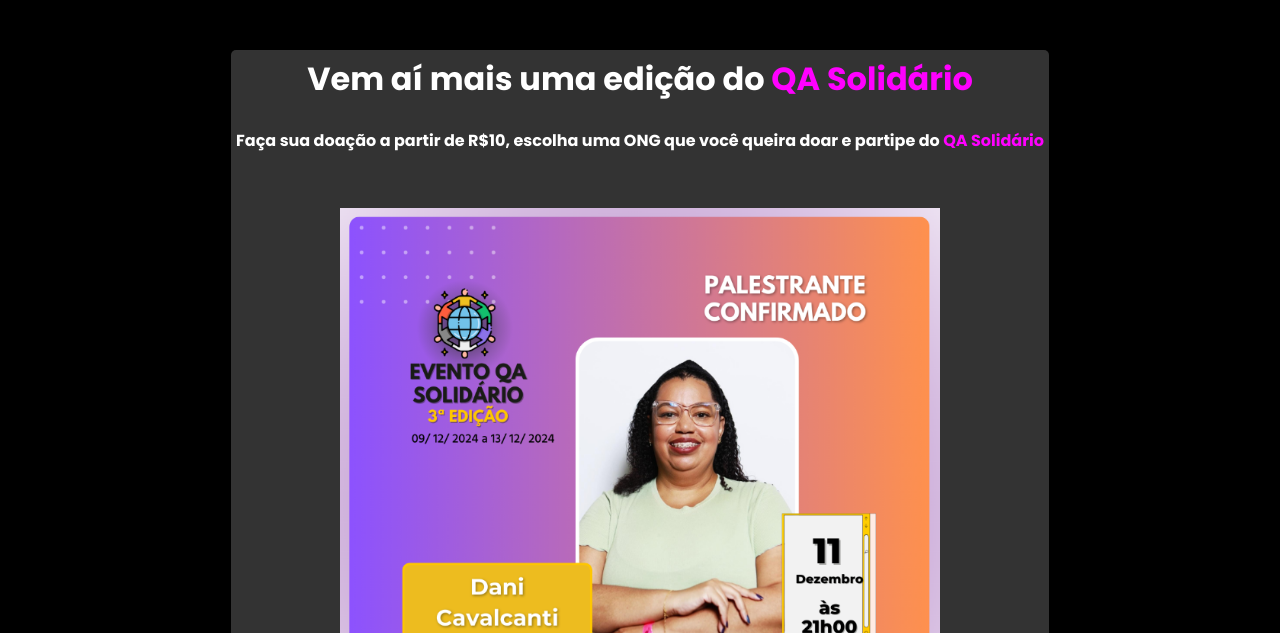
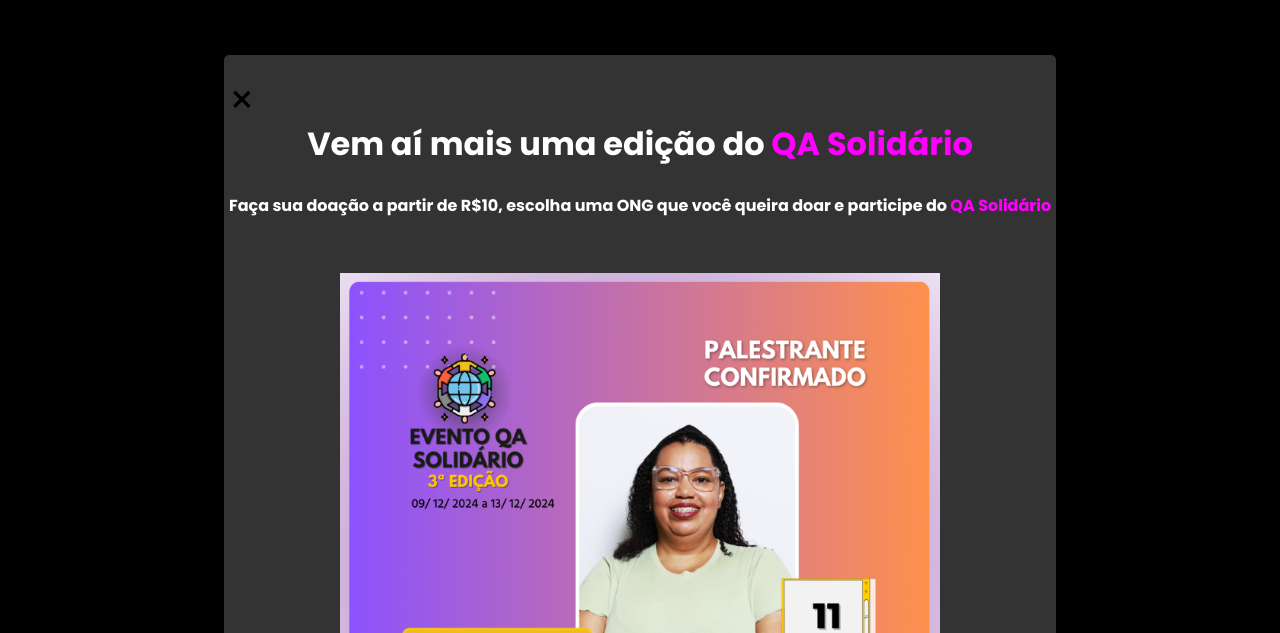
Before and after one commit to dani-cavalcanti/belovedsdaqualidade, a plain HTML site: page index.html in a window 1280 px wide. Shown: the part 167-800 px from the top of the page. Drawn offline with nearby package versions, Linux system fonts and the light colour scheme.

Commit message:
Ajustes no banner

```diff
--- a/index.html
+++ b/index.html
@@ -66,30 +66,31 @@
 
     <div class="wrapper">
       <main class="content">
-        <div class="alert">
+        <div class="alert" id="alert-banner">
+          <button class="close-btn" onclick="closeBanner()">×</button>
           <h1>
             Vem aí mais uma edição do
-            <a href="https://www.qasolidario.com.br ">QA Solidário</a>
+            <a href="https://www.qasolidario.com.br">QA Solidário</a>
           </h1>
           <br />
-          <strong
-            ><p>
+          <strong>
+            <p>
               Faça sua doação a partir de R$10, escolha uma ONG que você queira
-              doar e partipe do
+              doar e participe do
               <a href="https://forms.gle/6Lg71uT3bMXJ33dTA">QA Solidário</a>
-            </p></strong
-          >
+            </p>
+          </strong>
           <strong>
             <br />
-            <img src="img/qaSolidario.png" />
+            <img src="img/qaSolidario.png" alt="QA Solidário" />
             <p>
               <br />
               <br />
-              Para nos apoiar na contratação de intérprtes LIBRAS, doe a partir
+              Para nos apoiar na contratação de intérpretes LIBRAS, doe a partir
               de R$1
-              <a href="https://apoia.se/qasolidario ">aqui</a>
-            </p></strong
-          >
+              <a href="https://apoia.se/qasolidario">aqui</a>
+            </p>
+          </strong>
         </div>
         <section class="topo-do-site">
           <div class="interface">
--- a/script.js
+++ b/script.js
@@ -117,3 +117,8 @@ if (pagesToShowButton.includes(currentPage)) {
 } else {
   backToProjectsButton.style.display = "none"; // Garante que o botão esteja oculto
 }
+
+function closeBanner() {
+  const banner = document.getElementById("alert-banner");
+  banner.style.display = "none";
+}
--- a/style.css
+++ b/style.css
@@ -7,6 +7,7 @@
 }
 
 .alert {
+  position: relative;
   padding: 5px;
   background-color: #333;
   color: white;
@@ -15,6 +16,7 @@
   border-radius: 5px;
   width: fit-content;
   margin: 20px auto;
+  justify-content: space-between;
 }
 .alert h1 {
   text-align: center;
@@ -27,7 +29,6 @@
   text-decoration: none;
   display: inline-block;
 }
-
 .alert img {
   position: relative;
   max-width: 600px;
@@ -35,6 +36,19 @@
   margin: 0 auto;
   gap: 20px;
   animation: flutuar 2s ease-in-out infinite alternate;
+}
+.alert .close-btn {
+  position: relative;
+  top: 10px;
+  right: 10px;
+  background: none;
+  border: none;
+  font-size: 40px;
+  cursor: pointer;
+  margin-left: 10px;
+}
+.alert .close-btn:hover {
+  color: #ff00ff;
 }
 
 #backToTop {
```
Also changed, not shown: quick-command.html (+15 -13 lines).
